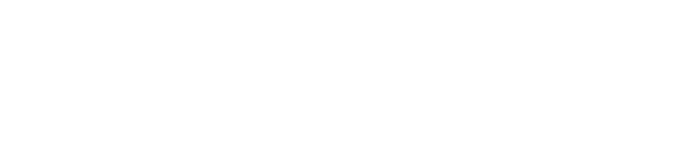
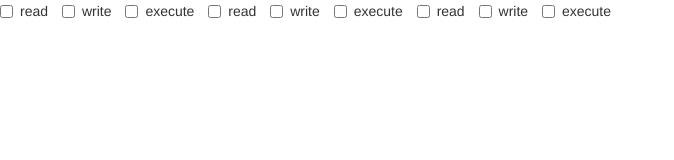
Before and after one commit to alyms108/permisions-calculator, a plain HTML site: page index.html in a window 1280 px wide. Shown: the whole page, without its empty margins (0-674 px from the left). Drawn offline with nearby package versions, Linux system fonts and the light colour scheme.

Commit message:
Added code for checkboxes; added cdn links for bootstrap resources

```diff
--- a/index.html
+++ b/index.html
@@ -1,7 +1,42 @@
 <!DOCTYPE html>
-<head>
-    <title>File Permissions Calculator</title>
-</head>
-<body>
-</body>
+	<head>
+		<!-- Latest compiled and minified CSS -->
+		<link rel="stylesheet" href="https://maxcdn.bootstrapcdn.com/bootstrap/3.3.4/css/bootstrap.min.css">
+
+		<!-- Optional theme -->
+		<link rel="stylesheet" href="https://maxcdn.bootstrapcdn.com/bootstrap/3.3.4/css/bootstrap-theme.min.css">
+
+		<!-- Latest compiled and minified JavaScript -->
+		<script src="https://maxcdn.bootstrapcdn.com/bootstrap/3.3.4/js/bootstrap.min.js"></script>
+		<title>File Permissions Calculator</title>
+	</head>
+	<body>
+		<label class="checkbox-inline">
+	  	<input type="checkbox" id="inlineCheckbox1" value="option1"> read
+		</label>
+		<label class="checkbox-inline">
+	  	<input type="checkbox" id="inlineCheckbox2" value="option2"> write
+		</label>
+		<label class="checkbox-inline">
+	  	<input type="checkbox" id="inlineCheckbox3" value="option3"> execute
+		</label>
+		<label class="checkbox-inline">
+	  	<input type="checkbox" id="inlineCheckbox1" value="option1"> read
+		</label>
+		<label class="checkbox-inline">
+	  	<input type="checkbox" id="inlineCheckbox2" value="option2"> write
+		</label>
+		<label class="checkbox-inline">
+	  	<input type="checkbox" id="inlineCheckbox3" value="option3"> execute
+		</label>
+		<label class="checkbox-inline">
+	  	<input type="checkbox" id="inlineCheckbox1" value="option1"> read
+		</label>
+		<label class="checkbox-inline">
+	  	<input type="checkbox" id="inlineCheckbox2" value="option2"> write
+		</label>
+		<label class="checkbox-inline">
+	  	<input type="checkbox" id="inlineCheckbox3" value="option3"> execute
+		</label>
+	</body>
 </html>
```
